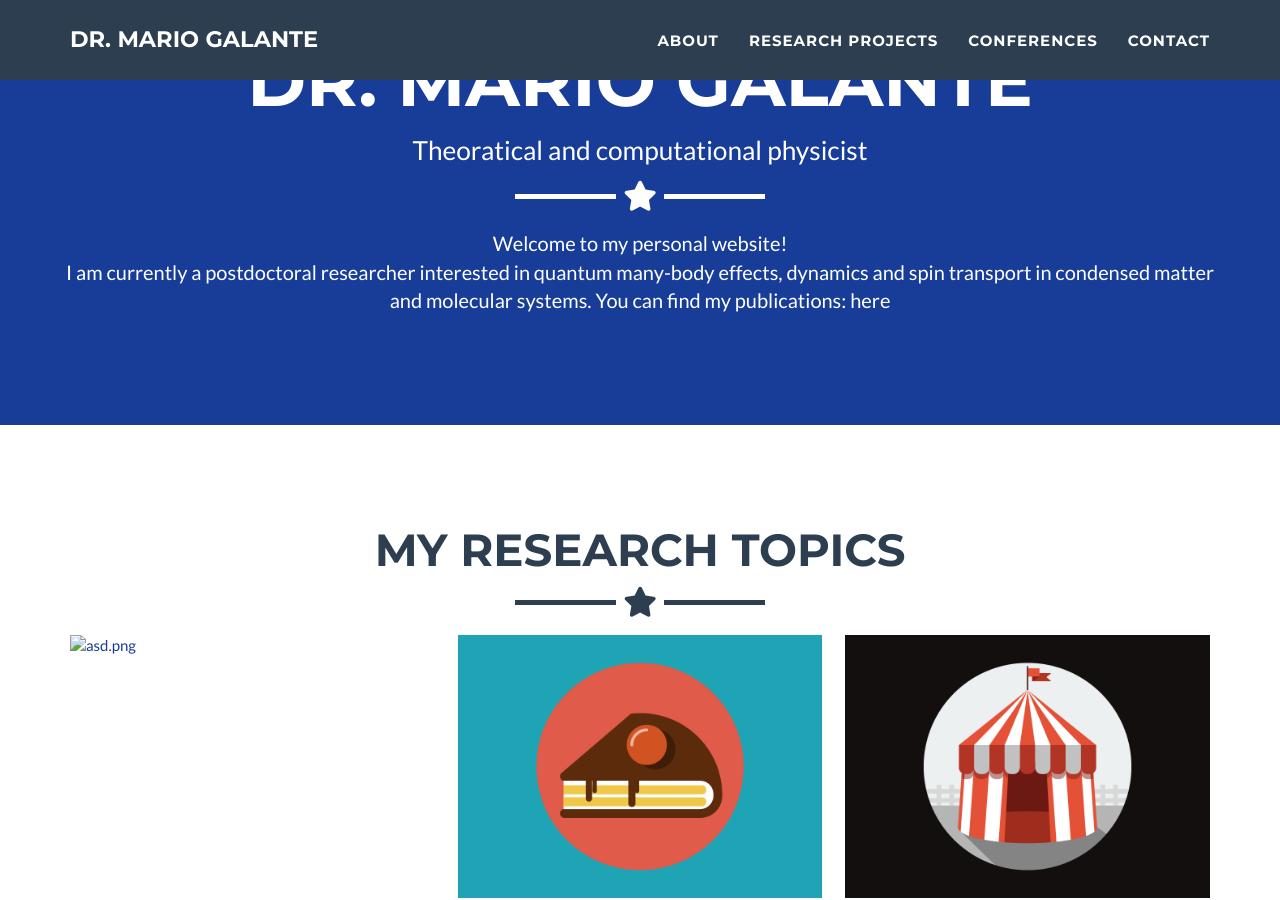
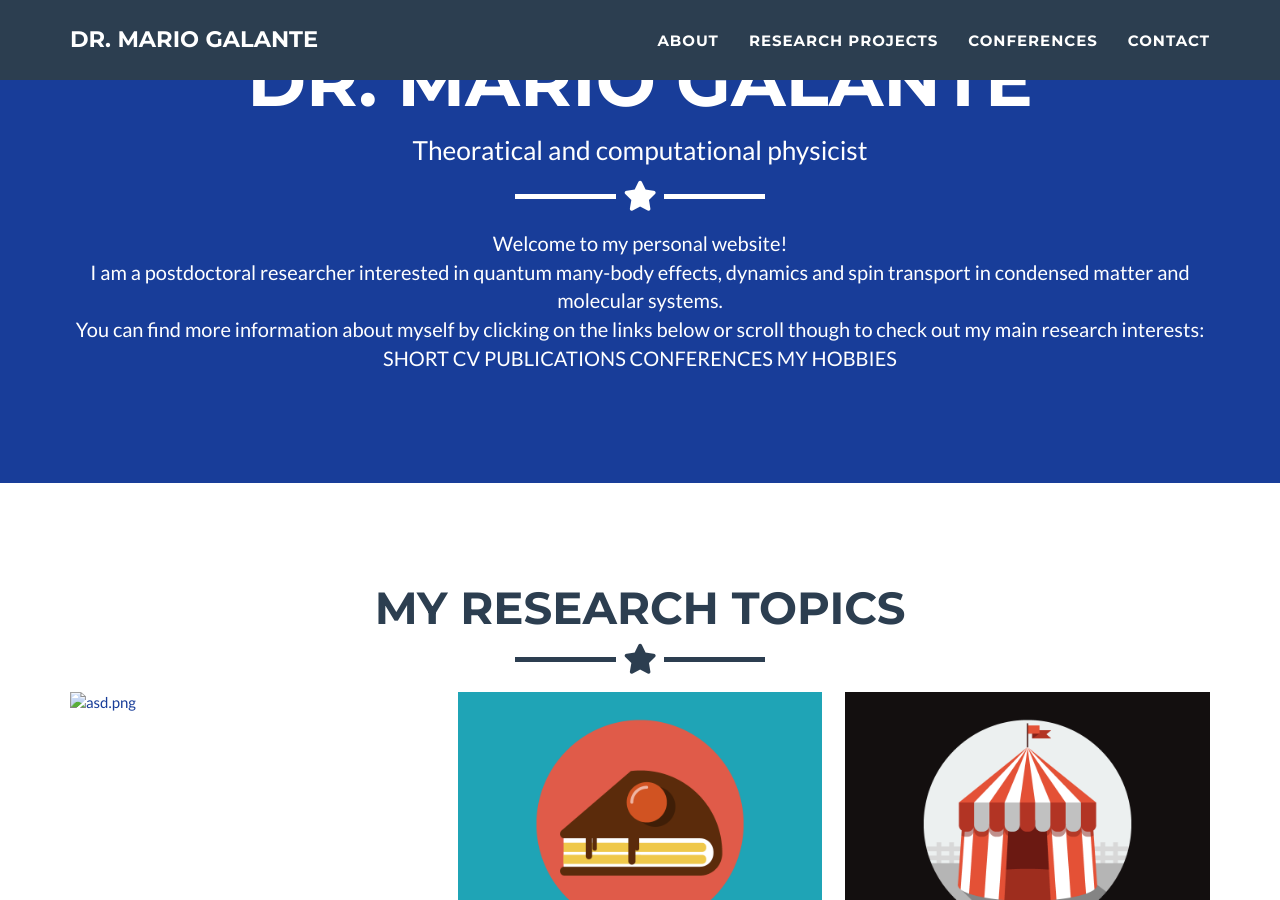
Before and after one commit to galante-mario/galante-mario.github.io, a Jekyll site: the page built from _posts/2014-07-18-project-1.markdown, in a window 1280 px wide and 900 px high, scrolled down 430 px. Built offline with Jekyll 4.4.1, drawn with Linux system fonts in a browser that asks for light colours; grey boxes are pictures that could not be loaded.

Commit message:
added links and reformatted introduction

```diff
--- a/_includes/header.html
+++ b/_includes/header.html
@@ -12,8 +12,10 @@
         </div>
         <div class="row">
       <p>Welcome to my personal website! <br>
-        I am currently a postdoctoral researcher interested in quantum many-body effects, dynamics and spin transport in condensed matter and molecular systems.
-      You can find my publications: <a href="publications.html" style="color: #ffffff;">here</a>
+        I am a postdoctoral researcher interested in quantum many-body effects, dynamics and spin transport in condensed matter and molecular systems. <br>
+      You can find more information about myself by clicking on the links below or scroll though to check out my main research interests:<br>
+       <a href="publications.html" style="color: #ffffff;">SHORT CV</a>     <a href="publications.html" style="color: #ffffff;">PUBLICATIONS</a>
+        <a href="publications.html" style="color: #ffffff;">CONFERENCES</a>    <a href="publications.html" style="color: #ffffff;">MY HOBBIES</a>
       </p>
     </div>
       </div>
```
